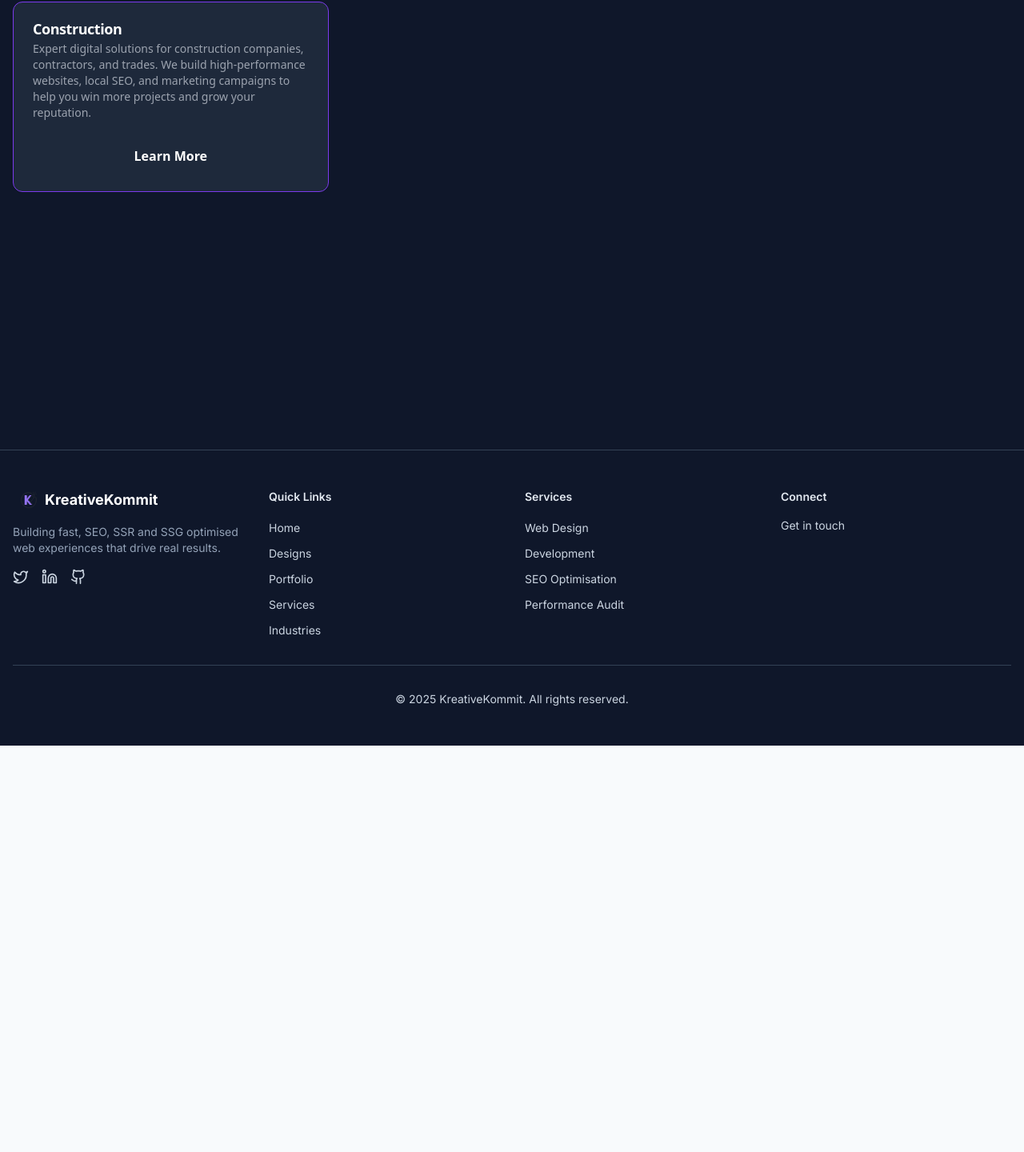
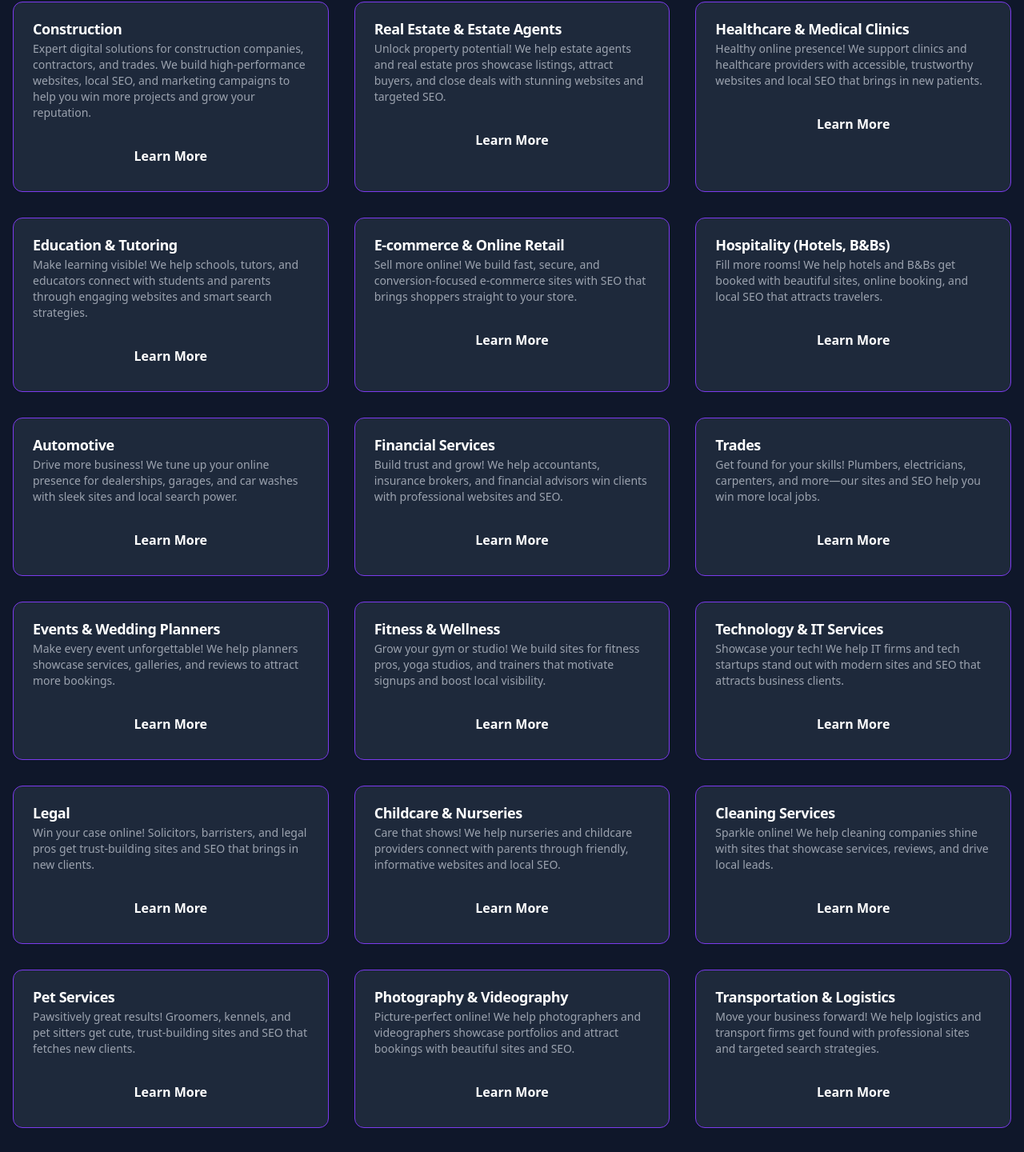
Before and after one commit to Moazzam9/Kreative-Kommit.co, a Next.js app: page /industries in a window 1280 px wide. Shown: the part 303-1743 px from the top of the page at 80% size. Before the commit the page ends 1235 px from the top, so only its background shows below. Built offline with nearby package versions, Linux system fonts and the light colour scheme.

Commit message:
feat: update industries data with new entries and streamlined descriptions

```diff
--- a/app/data/industries/industries.ts
+++ b/app/data/industries/industries.ts
@@ -9,32 +9,25 @@ export interface Industry {
 }
 
 export const industries: Industry[] = [
-  {
-    name: "Construction",
-    slug: "construction",
-    keywords: [
-      "construction web design",
-      "construction SEO",
-      "best construction website design",
-      "affordable construction SEO services",
-      "local construction SEO expert",
-      "construction marketing for small business",
-      "construction website designer near me"
-    ],
-    description: "Expert digital solutions for construction companies, contractors, and trades. We build high-performance websites, local SEO, and marketing campaigns to help you win more projects and grow your reputation.",
-    facts: [
-      "Construction businesses benefit from local SEO and project showcase pages.",
-      "Online reviews and reputation management are crucial for winning new contracts.",
-      "Mobile-friendly websites help attract homeowners and commercial clients."
-    ],
-    schema: {
-      '@context': 'https://schema.org',
-      '@type': 'LocalBusiness',
-      name: 'Kreative Kommit',
-      areaServed: 'UK',
-      industry: 'Construction',
-      url: 'https://kreativekommit.com/industries/construction',
-      description: 'Digital marketing and web solutions for the construction industry.'
-    }
-  }
+  { name: "Construction", slug: "construction", description: "Expert digital solutions for construction companies, contractors, and trades. We build high-performance websites, local SEO, and marketing campaigns to help you win more projects and grow your reputation." },
+  { name: "Real Estate & Estate Agents", slug: "realestate", description: "Unlock property potential! We help estate agents and real estate pros showcase listings, attract buyers, and close deals with stunning websites and targeted SEO." },
+  { name: "Healthcare & Medical Clinics", slug: "healthcare", description: "Healthy online presence! We support clinics and healthcare providers with accessible, trustworthy websites and local SEO that brings in new patients." },
+  { name: "Education & Tutoring", slug: "education", description: "Make learning visible! We help schools, tutors, and educators connect with students and parents through engaging websites and smart search strategies." },
+  { name: "E-commerce & Online Retail", slug: "ecommerce", description: "Sell more online! We build fast, secure, and conversion-focused e-commerce sites with SEO that brings shoppers straight to your store." },
+  { name: "Hospitality (Hotels, B&Bs)", slug: "hospitality", description: "Fill more rooms! We help hotels and B&Bs get booked with beautiful sites, online booking, and local SEO that attracts travelers." },
+  { name: "Automotive", slug: "automotive", description: "Drive more business! We tune up your online presence for dealerships, garages, and car washes with sleek sites and local search power." },
+  { name: "Financial Services", slug: "financial", description: "Build trust and grow! We help accountants, insurance brokers, and financial advisors win clients with professional websites and SEO." },
+  { name: "Trades", slug: "trades", description: "Get found for your skills! Plumbers, electricians, carpenters, and more—our sites and SEO help you win more local jobs." },
+  { name: "Events & Wedding Planners", slug: "events", description: "Make every event unforgettable! We help planners showcase services, galleries, and reviews to attract more bookings." },
+  { name: "Fitness & Wellness", slug: "fitness", description: "Grow your gym or studio! We build sites for fitness pros, yoga studios, and trainers that motivate signups and boost local visibility." },
+  { name: "Technology & IT Services", slug: "technology", description: "Showcase your tech! We help IT firms and tech startups stand out with modern sites and SEO that attracts business clients." },
+  { name: "Legal", slug: "legal", description: "Win your case online! Solicitors, barristers, and legal pros get trust-building sites and SEO that brings in new clients." },
+  { name: "Childcare & Nurseries", slug: "childcare", description: "Care that shows! We help nurseries and childcare providers connect with parents through friendly, informative websites and local SEO." },
+  { name: "Cleaning Services", slug: "cleaning", description: "Sparkle online! We help cleaning companies shine with sites that showcase services, reviews, and drive local leads." },
+  { name: "Pet Services", slug: "pet", description: "Pawsitively great results! Groomers, kennels, and pet sitters get cute, trust-building sites and SEO that fetches new clients." },
+  { name: "Photography & Videography", slug: "photography", description: "Picture-perfect online! We help photographers and videographers showcase portfolios and attract bookings with beautiful sites and SEO." },
+  { name: "Transportation & Logistics", slug: "transport", description: "Move your business forward! We help logistics and transport firms get found with professional sites and targeted search strategies." },
+  { name: "Nonprofits & Charities", slug: "nonprofit", description: "Make an impact! We help charities and nonprofits inspire support with engaging sites and SEO that grows your cause." },
+  { name: "Food & Beverage", slug: "food", description: "Serve up more orders! Restaurants, caterers, and bakeries get delicious sites and local SEO that fills tables and order books." },
+  { name: "Beauty & Spa", slug: "beauty", description: "Look good online! Salons, spas, and therapists get stylish sites and SEO that brings in new clients and repeat bookings." }
 ];
```
